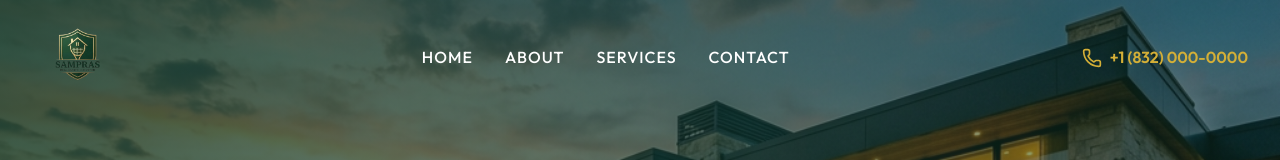
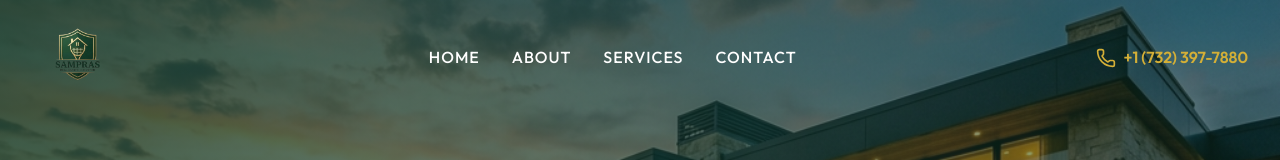
Before and after one commit to Rishidevlx/Estate-US, a React (Vite) app: page / in a window 1280 px wide. Shown: the top 160 px of the page. Built offline with nearby package versions, Linux system fonts and the light colour scheme; a web font is replaced by a local one.

Commit message:
Update contact number and add vercel config

```diff
--- a/src/App.jsx
+++ b/src/App.jsx
@@ -46,10 +46,10 @@ function App() {
             <li><a href="#services" className="nav-link">Services</a></li>
             <li><a href="#contact" className="nav-link">Contact</a></li>
           </ul>
-          <div className="nav-contact">
+          <a href="tel:+17323977880" className="nav-contact">
             <Phone size={20} />
-            <span>+1 (832) 000-0000</span>
-          </div>
+            <span>+1 (732) 397-7880</span>
+          </a>
         </div>
       </nav>
 
@@ -344,10 +344,10 @@ function App() {
               <div className="contact-details">
                 <p>1234 Luxury Estate Blvd, Suite 100<br/>Houston, Texas 77002</p>
 
-                <div className="contact-detail-item" style={{ marginTop: '1.5rem' }}>
+                <a href="tel:+17323977880" className="contact-detail-item" style={{ marginTop: '1.5rem', textDecoration: 'none' }}>
                   <Phone size={20} className="contact-detail-icon" />
-                  <span>+1 (832) 000-0000</span>
-                </div>
+                  <span>+1 (732) 397-7880</span>
+                </a>
                 <div className="contact-detail-item">
                   <Mail size={20} className="contact-detail-icon" />
                   <span style={{ color: 'var(--accent-gold)' }}>info@samprasrealtygroup.com</span>
@@ -393,7 +393,11 @@ function App() {
               <ul className="contact-info">
                 <li><MapPin size={18} className="contact-icon" /> Houston, Texas</li>
                 <li><Mail size={18} className="contact-icon" /> info@samprasrealtygroup.com</li>
-                <li><Phone size={18} className="contact-icon" /> +1 (832) 000-0000</li>
+                <li>
+                  <a href="tel:+17323977880" style={{ display: 'flex', alignItems: 'center', gap: '1rem' }}>
+                    <Phone size={18} className="contact-icon" /> +1 (732) 397-7880
+                  </a>
+                </li>
                 <li><Home size={18} className="contact-icon" /> www.samprasrealtygroup.com</li>
               </ul>
             </div>
```
Also changed, not shown: vercel.json (added).
